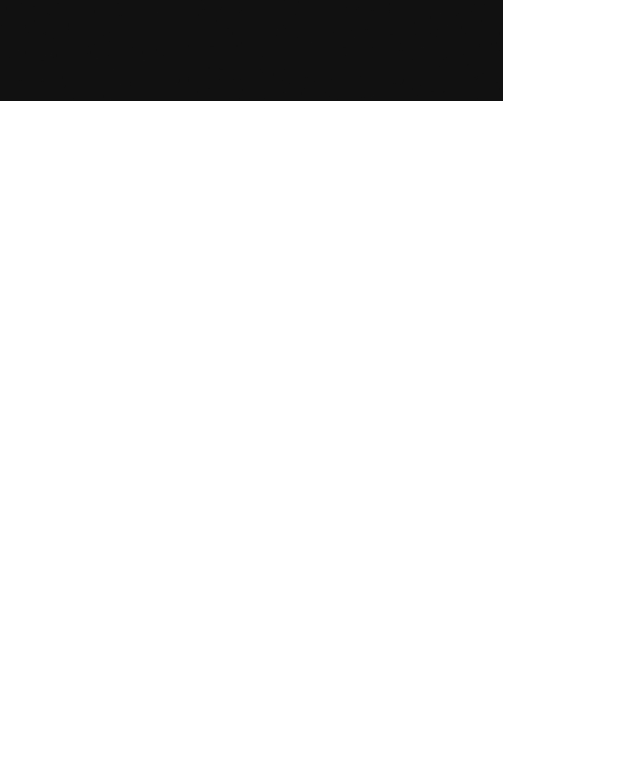
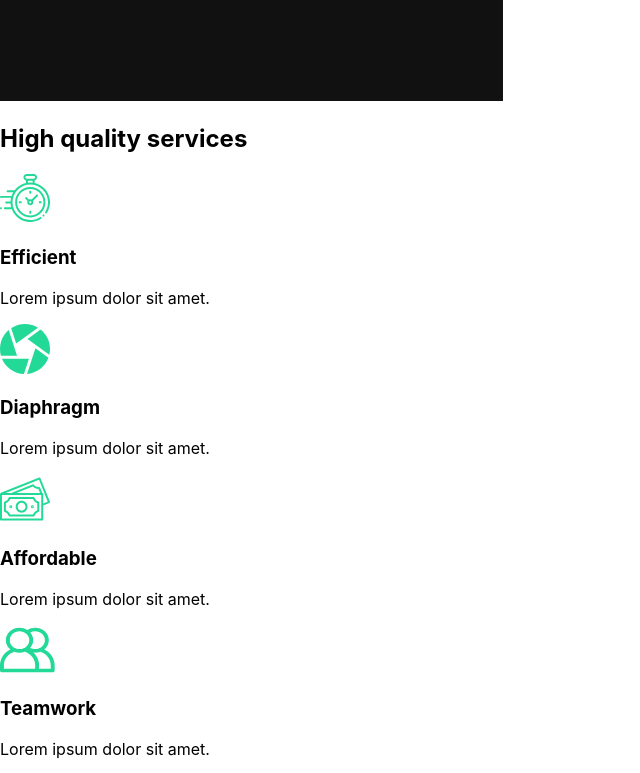
Before and after one commit to eddiebass/react-website, a React (Create React App) app: page / in a window 1280 px wide. Shown: the part 980-1753 px from the top of the page, without its empty margins (0-640 px from the left). Before the commit the page ends 1085 px from the top, so only its background shows below. Built offline with nearby package versions, Linux system fonts and the light colour scheme.

Commit message:
Added services section

```diff
--- a/src/Pages/AboutSection.js
+++ b/src/Pages/AboutSection.js
@@ -1,9 +1,15 @@
 import React from "react";
 // Import components
 import AboutUs from "../components/AboutUs";
+import Services from "../components/Services";
 
 const AboutSection = () => {
-	return <AboutUs />;
+	return (
+		<>
+			<AboutUs />
+			<Services />
+		</>
+	);
 };
 
 export default AboutSection;
--- /dev/null
+++ b/src/components/Services.js
@@ -0,0 +1,57 @@
+import React from "react";
+// import icons
+import Clock from "../img/clock.svg";
+import Diaphragm from "../img/diaphragm.svg";
+import Money from "../img/money.svg";
+import Teamwork from "../img/teamwork.svg";
+import Home2 from "../img/home2.png";
+
+const Services = () => {
+	return (
+		<div className="services">
+			<div className="description">
+				<h2>
+					High <span>quality</span> services
+				</h2>
+				<div className="cards">
+					<div className="card">
+						<div className="icon">
+							<img src={Clock} alt="clock" />
+							<h3>Efficient</h3>
+							<p>Lorem ipsum dolor sit amet.</p>
+						</div>
+					</div>
+
+					<div className="card">
+						<div className="icon">
+							<img src={Diaphragm} alt="diaphragm" />
+							<h3>Diaphragm</h3>
+							<p>Lorem ipsum dolor sit amet.</p>
+						</div>
+					</div>
+
+					<div className="card">
+						<div className="icon">
+							<img src={Money} alt="money" />
+							<h3>Affordable</h3>
+							<p>Lorem ipsum dolor sit amet.</p>
+						</div>
+					</div>
+
+					<div className="card">
+						<div className="icon">
+							<img src={Teamwork} alt="teamwork" />
+							<h3>Teamwork</h3>
+							<p>Lorem ipsum dolor sit amet.</p>
+						</div>
+					</div>
+				</div>
+			</div>
+			<div className="image">
+				<img src={Home2} alt="camera" />
+			</div>
+		</div>
+	);
+};
+
+export default Services;
```
Also changed, not shown: 1 other file (tests, documents, lock files or other folders).
